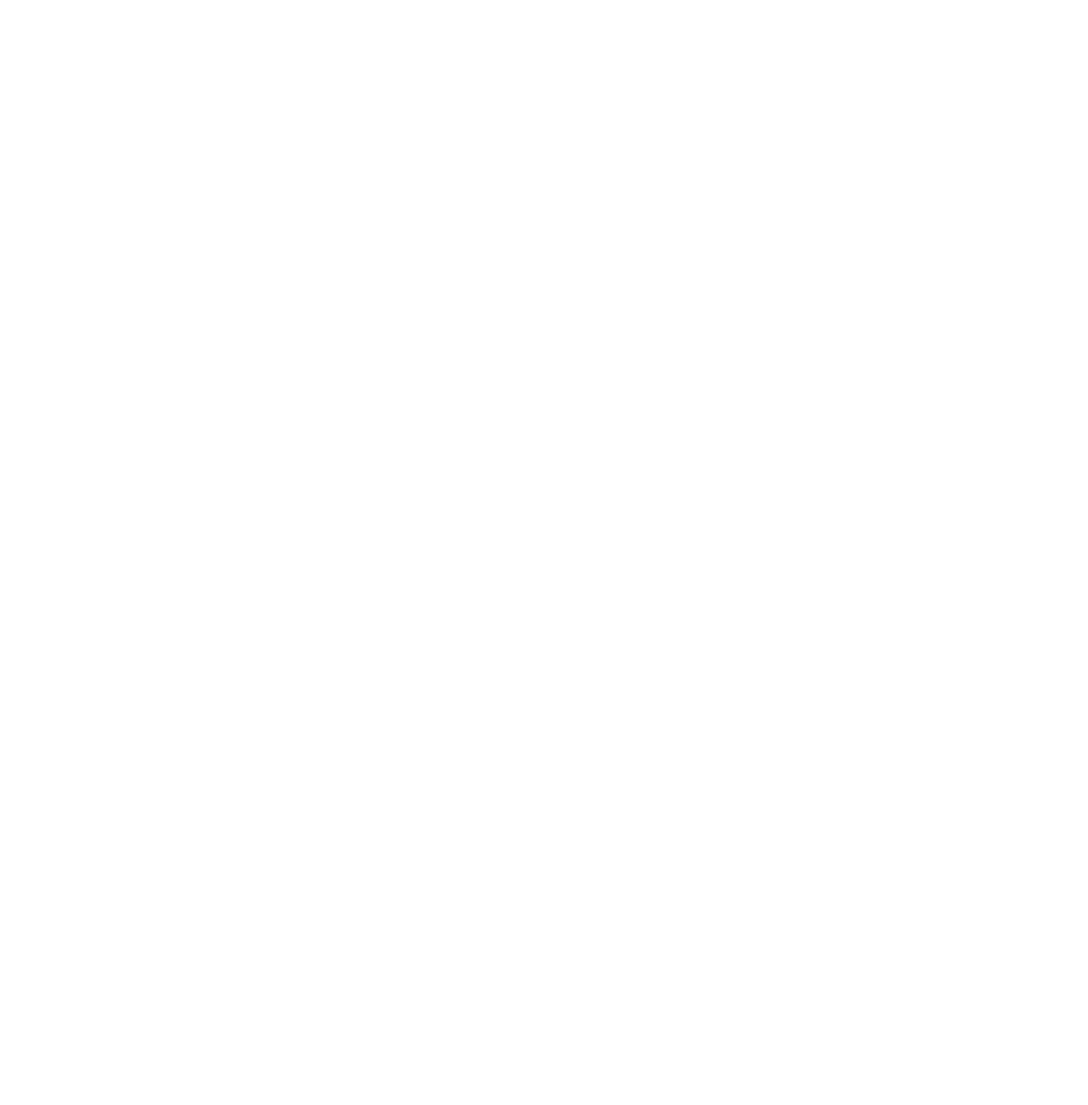
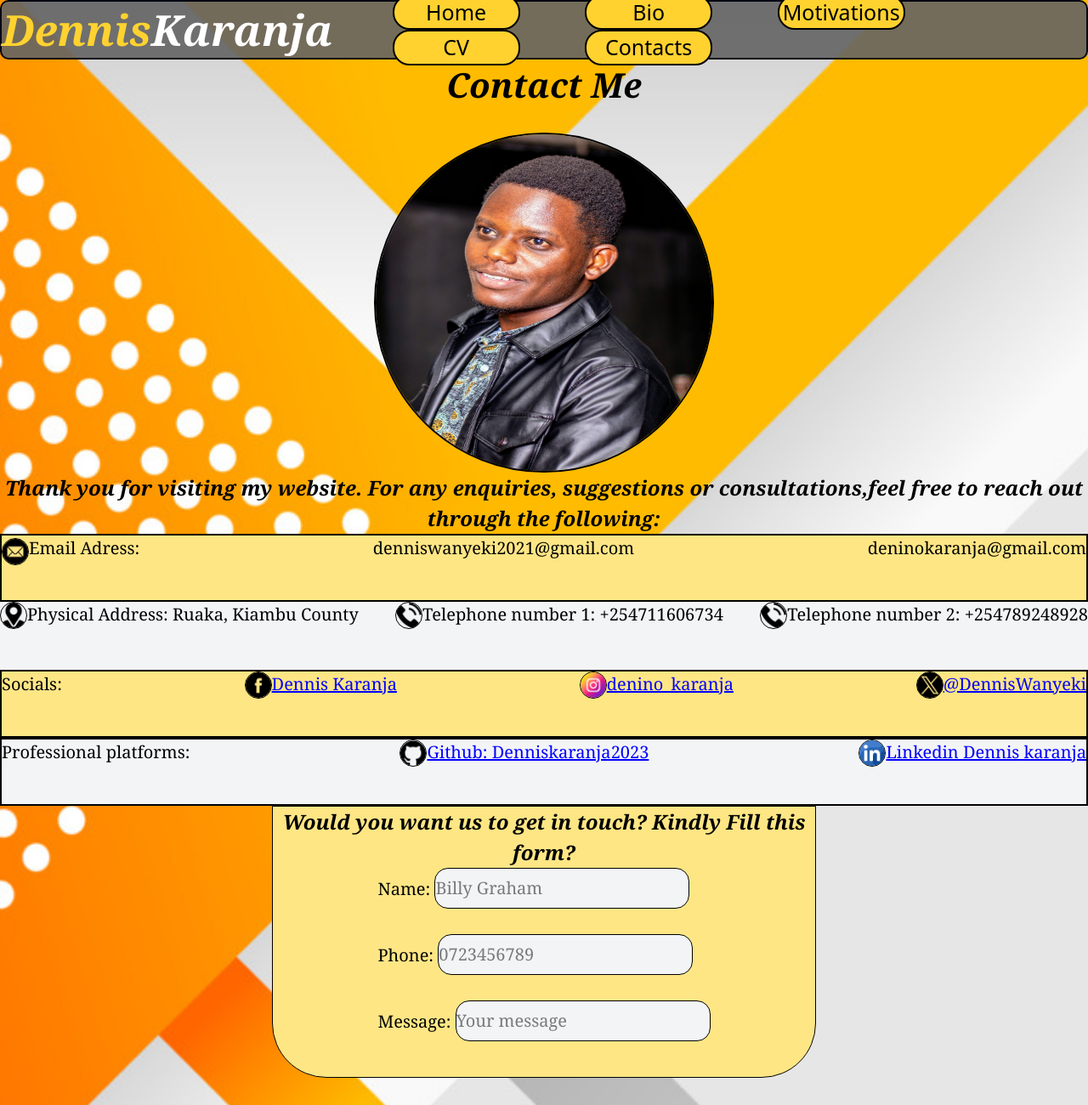
Before and after one commit to Denniskaranja2023/Dennis_Karanja-Personal_website, a website: page contacts.html in a window 1280 px wide. Shown: the top 1300 px of the page at 85% size. Before the commit the page ends 800 px from the top, so only its background shows below. Drawn offline with Linux system fonts and the light colour scheme.

Commit message:
Style contact webpage and add final changes to website

```diff
--- a/contacts.html
+++ b/contacts.html
@@ -6,7 +6,61 @@
     <title>Contacts</title>
     <link rel="stylesheet" href="./output.css">
 </head>
-<body>
-
+<body class="imagebck h-[130rem]">
+    <navbar class="text-white flex justify-between items-center h-[4.375rem] border-gray-950 border-solid border-[2px] rounded-[0.625rem] navbg text-[1.5625rem]">
+    <div> <h1 class="text-[3.125rem] logo "><a href="./index.html"><span class="text-amber-300">Dennis</span><span class="text-white">Karanja</span></a></h1></div>
+    <div>
+        <button class="border-2 border-solid border-black bg-amber-300 text-black w-[9.375rem] ml-[4.375rem] rounded-[1.25rem]"><a href="./index.html">Home</a></button>
+        <button class="border-2 border-solid border-black bg-amber-300 text-black w-[9.375rem] ml-[4.375rem] rounded-[1.25rem]"><a href="./bio.html">Bio</a></button>
+        <button class="border-2 border-solid border-black bg-amber-300 text-black w-[9.375rem] ml-[4.375rem] rounded-[1.25rem]"><a href="./motivations.html">Motivations</a></button>
+        <button class="border-2 border-solid border-black bg-amber-300 text-black w-[9.375rem] ml-[4.375rem] rounded-[1.25rem]"><a href="/cv.html">CV</a></button>
+        <button class="border-2 border-solid border-black bg-amber-300 text-black w-[9.375rem] ml-[4.375rem] rounded-[1.25rem]"><a href="#/contacts.html">Contacts</a></button>
+    </div>
+    </navbar>
+    <div class="flex flex-col items-center">
+        <h1 class="heading text-[2.5rem] text-center mb-[2%]">Contact Me</h1>
+        <img class="image1" src="./images/DK-JACKET.jpg">
+        <p class="text-center heading text-[1.5rem]">Thank you for visiting my website. For any enquiries, suggestions or consultations,feel free to reach out through the following:</p>
+    </div>
+    <div class="flex justify-between h-[5rem] bg-amber-200 border-2 border-solid border-black text-[1.25rem] paragraph-bio">
+        <h1><img class=" float-left image-icon mt-[2%]" src="./images/email.png">Email Adress:</h1>
+        <P>denniswanyeki2021@gmail.com</P>
+        <p>deninokaranja@gmail.com</p>
+    </div>
+    <div class="flex justify-between h-[5rem] bg-gray-100 text-[1.25rem] paragraph-bio">
+        <p><img class=" float-left image-icon" src="./images/location.png" alt="physical address"> Physical Address: <strong>Ruaka, Kiambu County</strong></p>
+        <p><img class=" float-left image-icon" src="./images/telephone.png">Telephone number 1: <strong>+254711606734</strong></p>
+        <p><img class=" float-left image-icon" src="./images/telephone.png">Telephone number 2: <strong>+254789248928</strong></p>
+    </div>
+    <div>
+        <div class="flex justify-between border-2 border-solid border-black h-[5rem] bg-amber-200 text-[1.25rem] paragraph-bio">
+            <p>Socials:</p>
+            <p><a href="https://www.facebook.com/dennis.karanja.129"><img src="./images/facebook (1).png" class="float-left image-icon" title="Facebook">Dennis Karanja</a></p>
+            <p><a href="https://www.instagram.com/denino_karanja/"><img src="./images/instagram.png" class="float-left image-icon" title="Instagram">denino_karanja</a></p>
+            <p><a href="https://x.com/DennisWanyeki"><img src="./images/twitter.png" class="float-left image-icon" title="Twitter/X">@DennisWanyeki</a></p>
+        </div>
+        <div class="flex justify-between border-2 border-solid border-black h-[5rem] bg-gray-100 text-[1.25rem] paragraph-bio">
+            <p>Professional platforms:</p>
+            <p><a href="https://github.com/Denniskaranja2023"><img src="./images/github.png" class="float-left image-icon" title="Github">Github: Denniskaranja2023</a></p>
+            <p><a href="https://www.linkedin.com/in/denniswanyeki/"><img src="./images/linkedin.png" class="float-left image-icon" title="Linkedin">Linkedin Dennis karanja</a></p>
+        </div>
+        <div class="flex flex-col items-center border border-solid border-black h-[20rem] w-[50%] ml-[25%] bg-amber-200 rounded-b-[4rem] text-[1.25rem] paragraph-bio">
+            <h1 class="text-center heading text-[1.5rem]">Would you want us to get in touch? Kindly Fill this form?</h1>
+            <form>
+               <div>
+                  <label for="name">Name:</label>
+                  <input class="border border-solid border-black bg-gray-100 rounded-[1rem] h-[3rem]" type="text" id="name" placeholder="Billy Graham">
+               </div><br>
+               <div>
+                  <label for="phone">Phone:</label>
+                  <input class="border border-solid border-black bg-gray-100 rounded-[1rem] h-[3rem]" type="number" id="phone" placeholder="0723456789">
+               </div><br>
+               <div>
+                  <label for="message">Message:</label>
+                  <input class="border bg-gray-100 border-solid border-black rounded-[1rem] h-[3rem] W-[10rem]"type="text" id="message" placeholder="Your message">
+               </div>
+            </form>
+        </div>
+    </div>
 </body>
 </html>
--- a/input.css
+++ b/input.css
@@ -19,6 +19,12 @@
     width:  25rem;
     border-radius: 50%;
     border: solid black 2px;
+}
+.image-icon{
+    height: 2rem;
+    width:  2rem;
+    border-radius: 50%;
+    border: solid black 1px;
 }
 .heading{
     font-family:Cambria, Cochin, Georgia, Times, 'Times New Roman', serif;
```
Also changed, not shown: images/DK-JACKET.jpg (renamed from images/IMG_8778~2.jpg), images/DK-KOFIA.jpg (added), images/email.png (added), images/facebook (1).png (added), images/github.png (added), images/instagram.png (added), images/linkedin.png (added), images/location.png (added), images/telephone.png (added), images/twitter.png (added), output.css.
